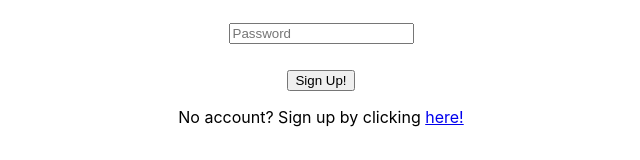
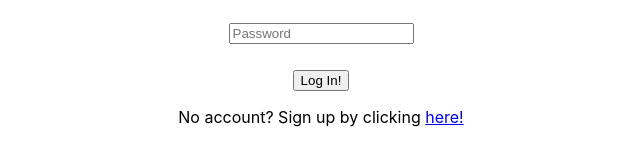
Before and after one commit to rantonkoga/hackathon-frontend-2022, a React (Create React App) app: page /login in a window 1280 px wide. Shown: the part 186-346 px from the top of the page, without its empty margins (319-959 px from the left). Built offline with nearby package versions, Linux system fonts and the light colour scheme.

Commit message:
Change button value.

```diff
--- a/src/Pages/LogIn.tsx
+++ b/src/Pages/LogIn.tsx
@@ -47,7 +47,7 @@ function LogIn() {
 			/>
 			<div style={{width: "100%", height: "25px"}} />
 			<button onClick={() => handleClick()}>
-				Sign Up!
+				Log In!
 			</button>
 			<p>No account? Sign up by clicking <a href="/signup">here!</a></p>
 		</div>
```
